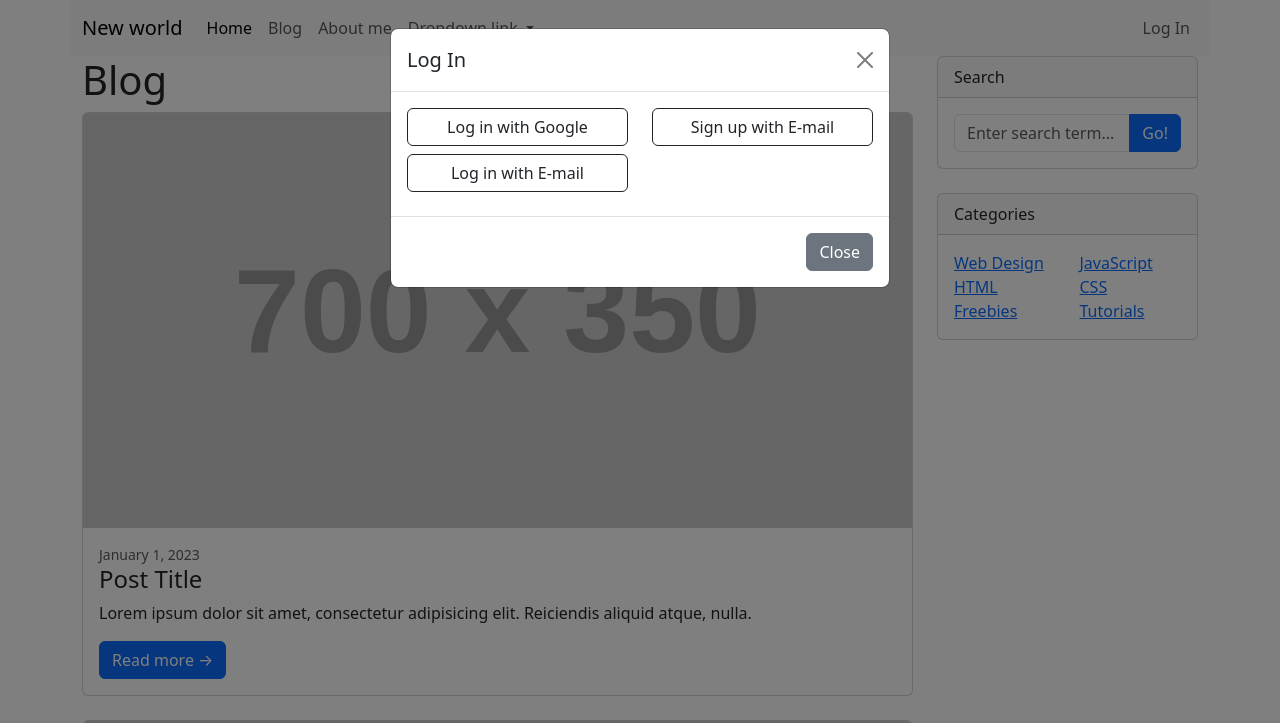
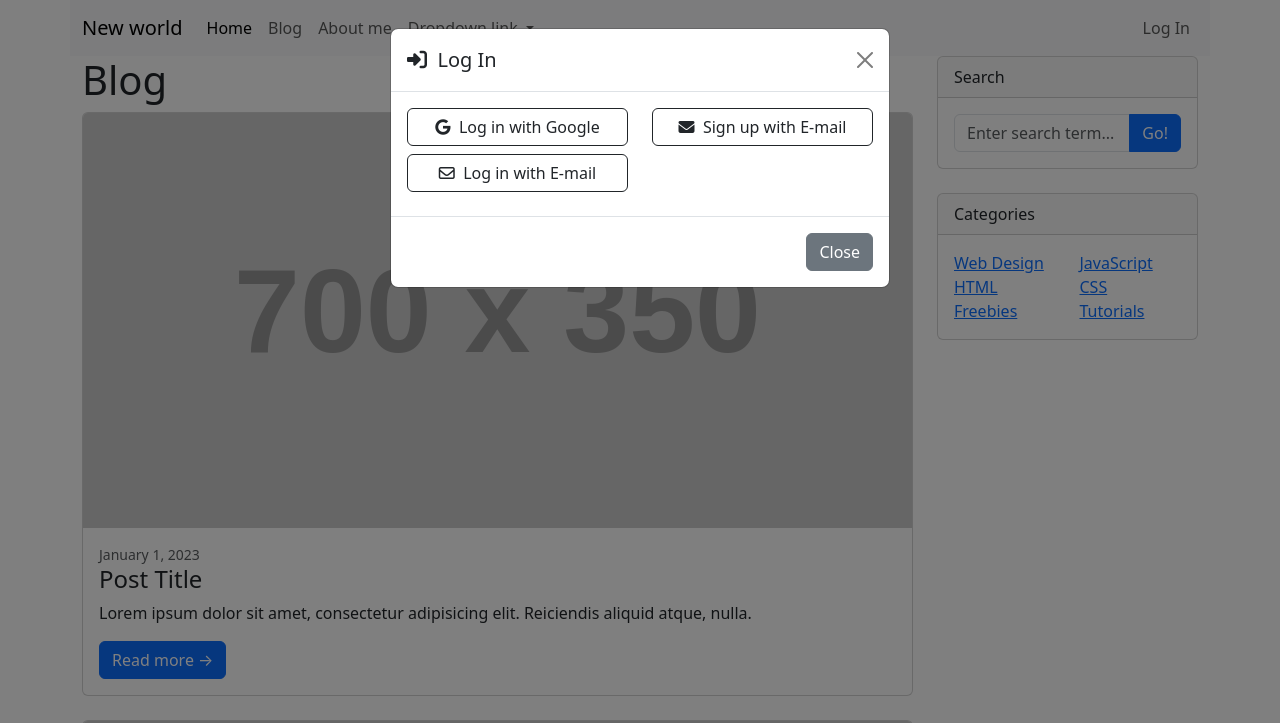
Before and after one commit to Junghun1007/Django-Project, a plain HTML site: page bootstrap-basic1/blog_list.html in a window 1280 px wide. Both pictures are taken after a click on the link "Log In". Shown: the top 723 px of the page. Drawn offline with nearby package versions, Linux system fonts and the light colour scheme; placeholder pictures from the web are drawn by us.

Commit message:
Add button with google, email icon

```diff
--- a/bootstrap-basic1/blog_list.html
+++ b/bootstrap-basic1/blog_list.html
@@ -7,6 +7,7 @@
     </title>
     <link href="./bootstrap4/css/bootstrap.min.css" rel="stylesheet" type="text/css">
     <script type="text/javascript" src="what_time_is_it.js"></script>
+    <script src="https://kit.fontawesome.com/78f7bad6f0.js" crossorigin="anonymous"></script>
 </head>
 
 <body>
@@ -55,17 +56,17 @@
         <div class="modal-dialog">
           <div class="modal-content">
             <div class="modal-header">
-              <h1 class="modal-title fs-5" id="loginModalLabel">Log In</h1>
+              <h1 class="modal-title fs-5" id="loginModalLabel"><i class="fa-solid fa-right-to-bracket"></i>&nbsp Log In</h1>
               <button type="button" class="btn-close" data-bs-dismiss="modal" aria-label="Close"></button>
             </div>
             <div class="modal-body">
                 <div class = "row">
                     <div class = "col-md-6">
-                        <button type="button" class="btn btn-outline-dark d-block w-100 mb-2">Log in with Google</button>
-                        <button type="button" class="btn btn-outline-dark d-block w-100 mb-2">Log in with E-mail</button>
+                        <button type="button" class="btn btn-outline-dark d-block w-100 mb-2"><i class="fa-brands fa-google"></i>&nbsp Log in with Google</button>
+                        <button type="button" class="btn btn-outline-dark d-block w-100 mb-2"><i class="fa-regular fa-envelope"></i>&nbsp Log in with E-mail</button>
                     </div>
                     <div class = "col-md-6">
-                        <button type="button" class="btn btn-outline-dark d-block w-100">Sign up with E-mail</button>
+                        <button type="button" class="btn btn-outline-dark d-block w-100"><i class="fa-solid fa-envelope"></i>&nbsp Sign up with E-mail</button>
                     </div>
                 </div>
             </div>
```
